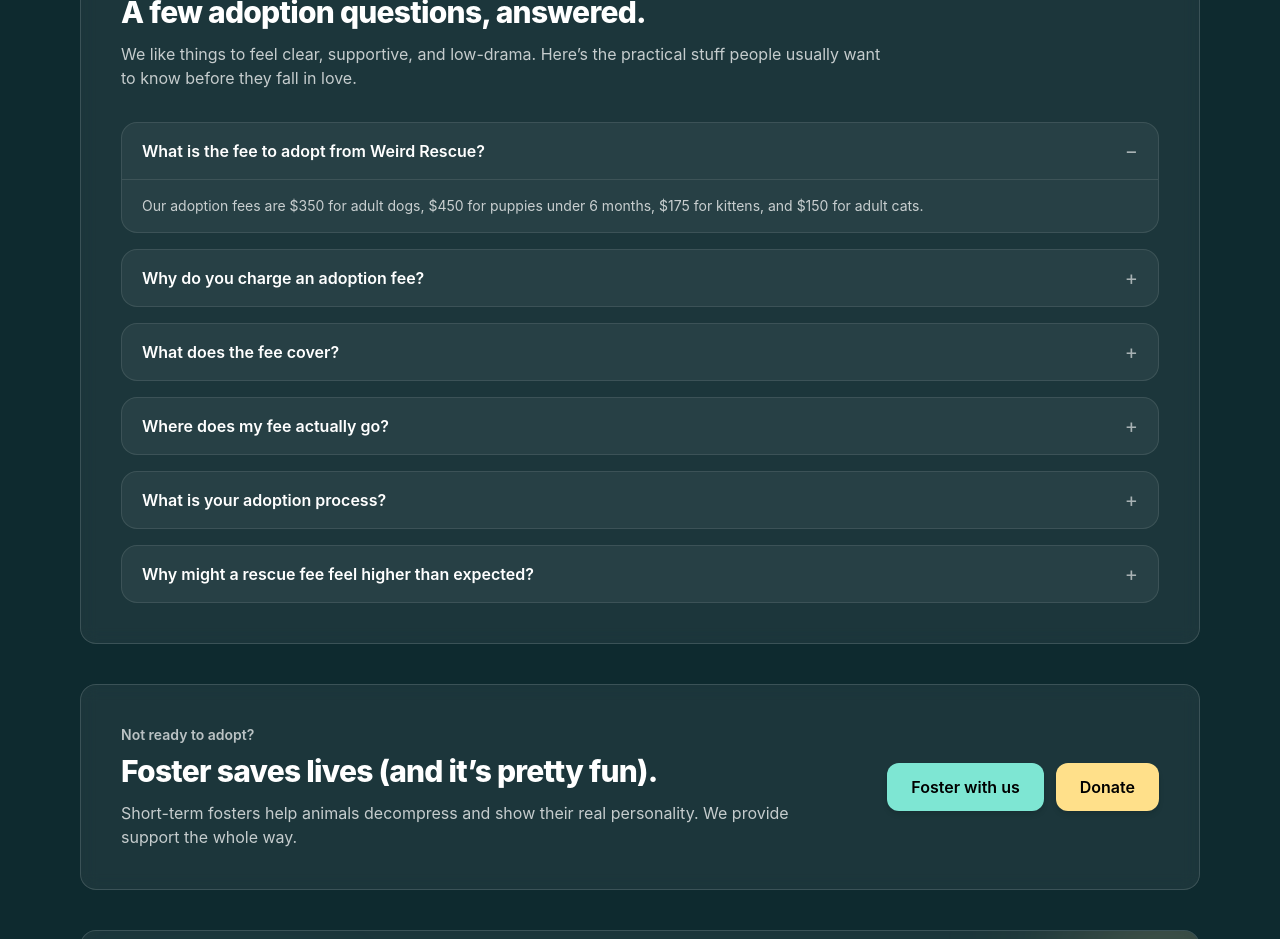
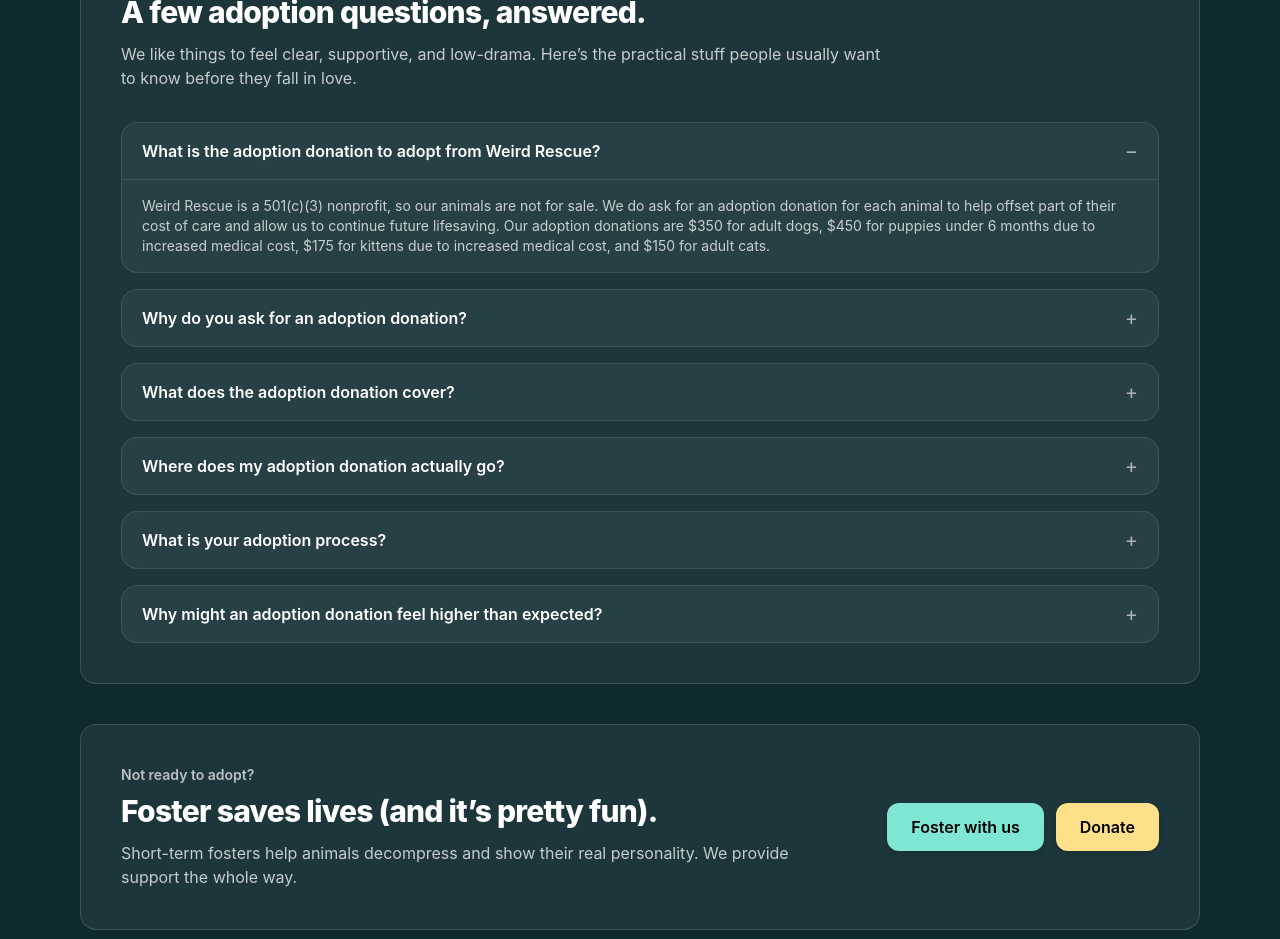
Before and after one commit to weirdrescue/weirdrescue-site, a Next.js app: page /adopt in a window 1280 px wide. Shown: the part 880-1819 px from the top of the page. Built offline with nearby package versions, Linux system fonts and the light colour scheme; no server answers.

Commit message:
Refine adopt FAQ donation wording

```diff
--- a/src/app/adopt/page.tsx
+++ b/src/app/adopt/page.tsx
@@ -7,24 +7,24 @@
 export default async function AdoptPage() {
   const faqItems: FaqItem[] = [
     {
-      question: "What is the fee to adopt from Weird Rescue?",
+      question: "What is the adoption donation to adopt from Weird Rescue?",
       answer:
-        "Our adoption fees are $350 for adult dogs, $450 for puppies under 6 months, $175 for kittens, and $150 for adult cats.",
+        "Weird Rescue is a 501(c)(3) nonprofit, so our animals are not for sale. We do ask for an adoption donation for each animal to help offset part of their cost of care and allow us to continue future lifesaving. Our adoption donations are $350 for adult dogs, $450 for puppies under 6 months due to increased medical cost, $175 for kittens due to increased medical cost, and $150 for adult cats.",
     },
     {
-      question: "Why do you charge an adoption fee?",
+      question: "Why do you ask for an adoption donation?",
       answer:
-        "We are entirely donation-based and do not receive federal funding, so adoption fees help us keep saving lives. Between medical care, food, supplies, transport, and everyday care, we almost always spend far more on an animal than the adoption fee itself.",
+        "We are entirely donation-based and do not receive federal funding, so adoption donations help us keep saving lives. Between medical care, food, supplies, transport, and everyday care, we almost always spend far more on an animal than the adoption donation itself.",
     },
     {
-      question: "What does the fee cover?",
+      question: "What does the adoption donation cover?",
       answer:
         "Our animals come up to date on vaccines, are seen and cleared by a veterinarian, have any known health conditions disclosed, are microchipped, and are spayed or neutered or have that arranged by us. It also helps cover behavioral evaluation, support, and ongoing guidance after adoption.",
     },
     {
-      question: "Where does my fee actually go?",
+      question: "Where does my adoption donation actually go?",
       answer:
-        "Your adoption fee does not just go to the animal you take home. It goes back into the rescue so we can keep caring for the next animals who need us. Some pets need only routine care, and some need surgeries, diagnostics, or ongoing treatment. Adoption fees and donations help carry all of that.",
+        "Your adoption donation does not just go to the animal you take home. It goes back into the rescue so we can keep caring for the next animals who need us. Some pets need only routine care, and some need surgeries, diagnostics, or ongoing treatment. Adoption donations and other gifts help carry all of that.",
     },
     {
       question: "What is your adoption process?",
@@ -32,9 +32,9 @@
         "We start by reviewing your application and following up with any questions, which can include things like a home walkthrough video. Then we talk through what you are looking for in a furry friend and whether the animal you applied for feels like the right match, or if another one might fit your home better. Once we feel good about the fit, we send over our adoption agreement and make space for questions so everyone is on the same page. After that, we schedule a meet and greet, and if all goes well, we finalize everything through Shelterluv.",
     },
     {
-      question: "Why might a rescue fee feel higher than expected?",
+      question: "Why might an adoption donation feel higher than expected?",
       answer:
-        "Rescue is rarely just food and a cute photo. Fees help cover vetting, vaccines, spay and neuter, microchips, foster support, transport, and the more intensive medical care that some animals need before they are ever ready to be adopted. In other words: your fee helps make the next rescue possible too.",
+        "Rescue is rarely just food and a cute photo. Adoption donations help cover vetting, vaccines, spay and neuter, microchips, foster support, transport, and the more intensive medical care that some animals need before they are ever ready to be adopted. In other words: your adoption donation helps make the next rescue possible too.",
     },
   ];
 
```
